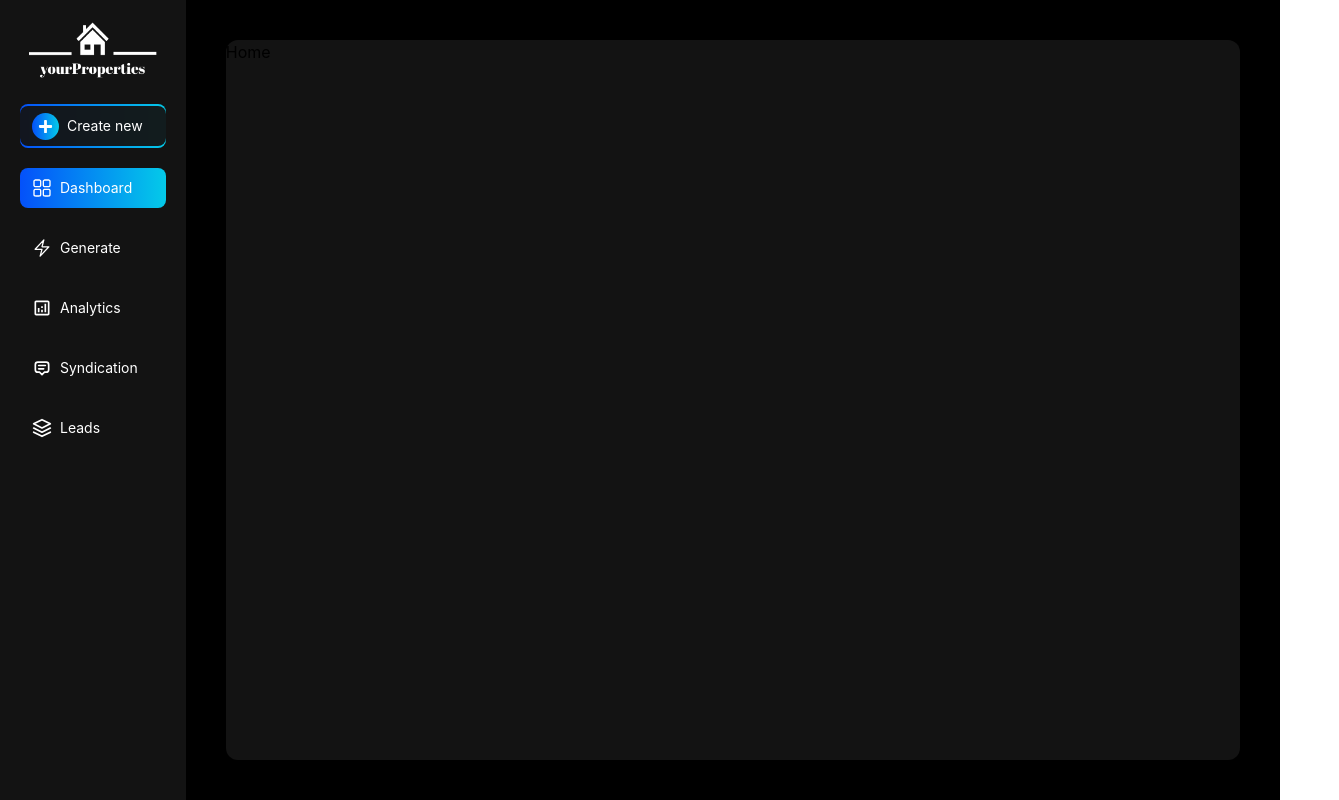
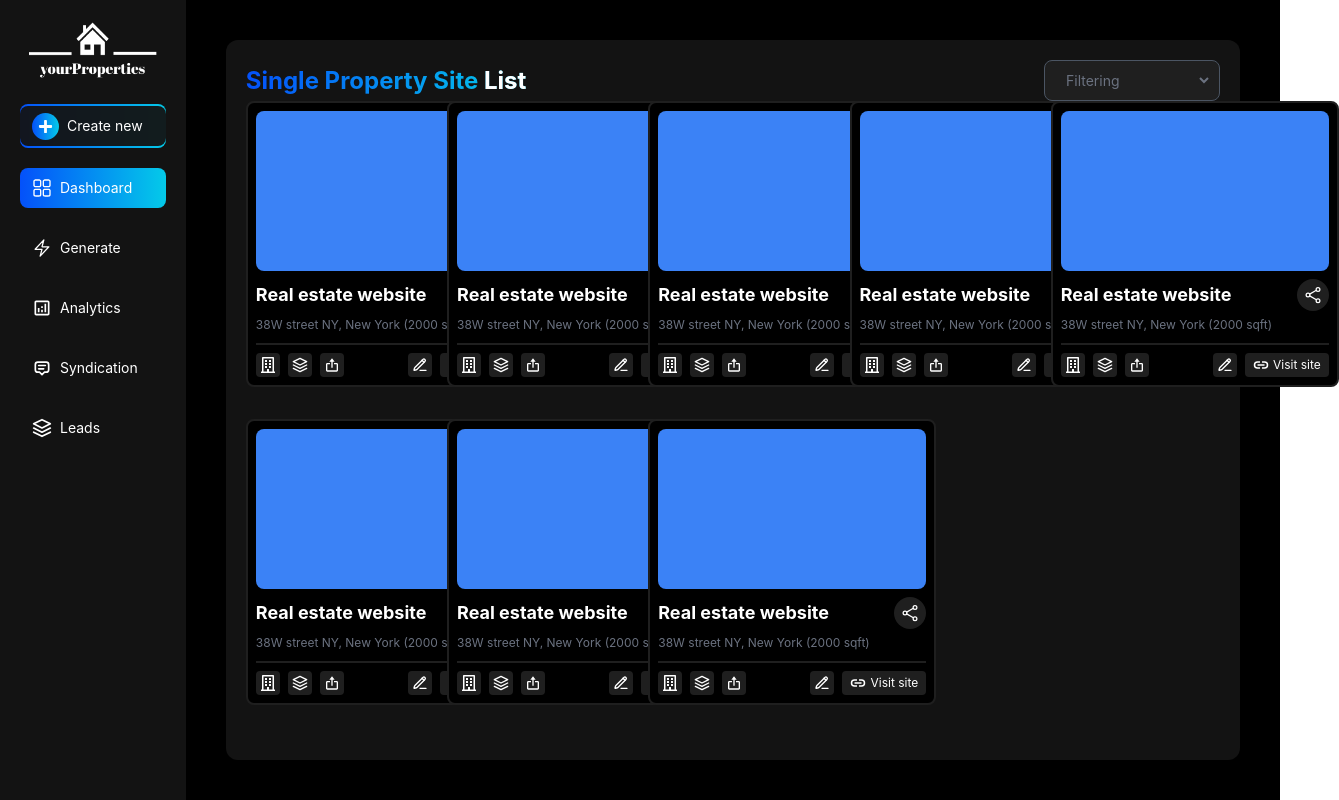
Before and after one commit to damianknysak/real-estate-app, a React (Create React App) app: page / in a window 1280 px wide. Shown: the whole page, 1339 px wide, since content can reach past the window. Built offline with nearby package versions, Linux system fonts and the light colour scheme.

Commit message:
basic-home-ui

```diff
--- /dev/null
+++ b/src/components/Home/RealEstateCard.tsx
@@ -0,0 +1,50 @@
+import { IoLinkSharp, IoShareSocialOutline } from "react-icons/io5";
+import { BiExport } from "react-icons/bi";
+import { LuLayers, LuPencilLine } from "react-icons/lu";
+import { FaRegBuilding } from "react-icons/fa";
+
+const RealEstateCard = () => {
+  return (
+    <article className="w-72 bg-black rounded-lg p-2 border-2 border-secondary">
+      <div className="w-full h-40 bg-blue-500 rounded-lg"></div>
+      <div className="flex justify-between mt-2 items-center">
+        <span className=" text-white font-bold text-lg">
+          Real estate website
+        </span>
+        <button className="p-1.5 bg-secondary rounded-full transition-all duration-500 hover:bg-blue-gradient">
+          <IoShareSocialOutline color="white" size={20} />
+        </button>
+      </div>
+      <div>
+        <span className="text-gray-500 text-xs">
+          38W street NY, New York (2000 sqft)
+        </span>
+      </div>
+      <div className="border border-secondary my-2" />
+      <div className="flex items-center justify-between">
+        <div className="flex items-center space-x-2">
+          <button className="w-6 h-6 hover:bg-blue-gradient bg-secondary flex items-center justify-center rounded">
+            <FaRegBuilding color="white" />
+          </button>
+          <button className="w-6 h-6 hover:bg-blue-gradient bg-secondary flex items-center justify-center rounded">
+            <LuLayers color="white" />
+          </button>
+          <button className="w-6 h-6 hover:bg-blue-gradient bg-secondary flex items-center justify-center rounded">
+            <BiExport color="white" />
+          </button>
+        </div>
+        <div className="flex items-center space-x-2">
+          <button className="w-6 h-6 hover:bg-blue-gradient bg-secondary flex items-center justify-center rounded">
+            <LuPencilLine color="white" />
+          </button>
+          <button className="h-6 px-2 hover:bg-blue-gradient space-x-1 bg-secondary flex items-center justify-center rounded">
+            <IoLinkSharp color="white" />
+            <span className="text-xs text-white">Visit site</span>
+          </button>
+        </div>
+      </div>
+    </article>
+  );
+};
+
+export default RealEstateCard;
--- /dev/null
+++ b/src/components/Home/RealEstateList.tsx
@@ -0,0 +1,19 @@
+import React from "react";
+import RealEstateCard from "./RealEstateCard";
+
+const RealEstateList = () => {
+  return (
+    <div className="grid grid-cols-5 gap-8">
+      <RealEstateCard />
+      <RealEstateCard />
+      <RealEstateCard />
+      <RealEstateCard />
+      <RealEstateCard />
+      <RealEstateCard />
+      <RealEstateCard />
+      <RealEstateCard />
+    </div>
+  );
+};
+
+export default RealEstateList;
--- a/src/pages/Home.tsx
+++ b/src/pages/Home.tsx
@@ -1,7 +1,28 @@
 import React from "react";
+import RealEstateList from "../components/Home/RealEstateList";
 
 const Home = () => {
-  return <div className="w-full h-full">Home</div>;
+  return (
+    <div className="w-full h-full p-5">
+      <section className="flex items-center justify-between">
+        <h1 className="text-2xl font-bold bg-blue-gradient inline-block text-transparent bg-clip-text">
+          Single Property Site <span className="text-white">List</span>
+        </h1>
+        <div className="bg-secondary text-sm  border border-gray-600 rounded-lg  w-44 flex justify-center">
+          <select className="!outline-none bg-secondary text-gray-500 text-sm block w-40 p-2.5">
+            <option selected>Filtering</option>
+            <option value="US">United States</option>
+            <option value="CA">Canada</option>
+            <option value="FR">France</option>
+            <option value="DE">Germany</option>
+          </select>
+        </div>
+      </section>
+      <main>
+        <RealEstateList />
+      </main>
+    </div>
+  );
 };
 
 export default Home;
--- a/tailwind.config.js
+++ b/tailwind.config.js
@@ -8,6 +8,8 @@ module.exports = {
       },
       colors: {
         primary: "#131313",
+        secondary: "#1f1f1f",
+        czys: "linear-gradient(to right, #0451fa, #04cae9)",
       },
     },
   },
```
